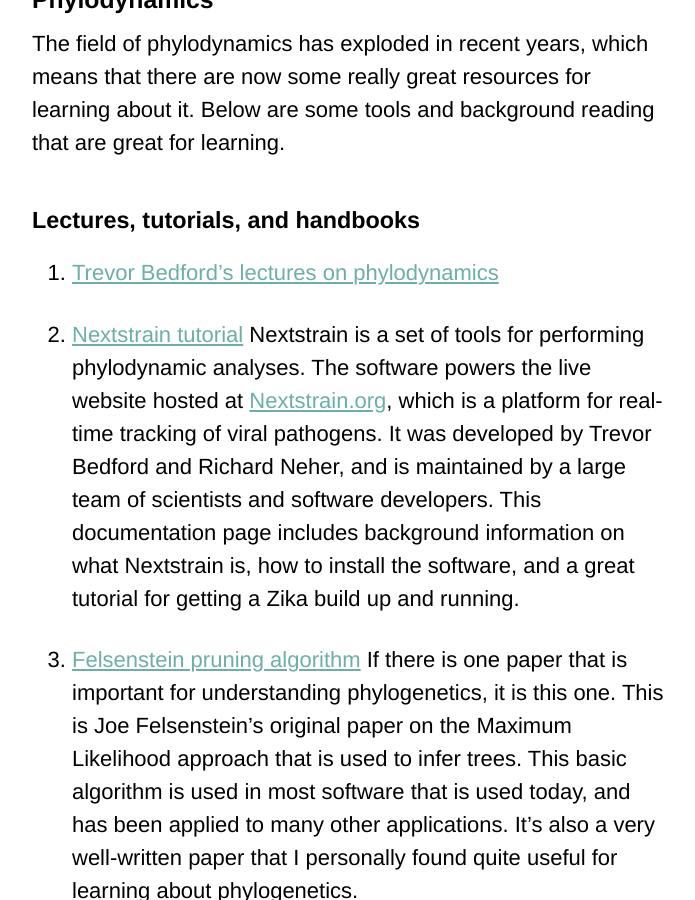
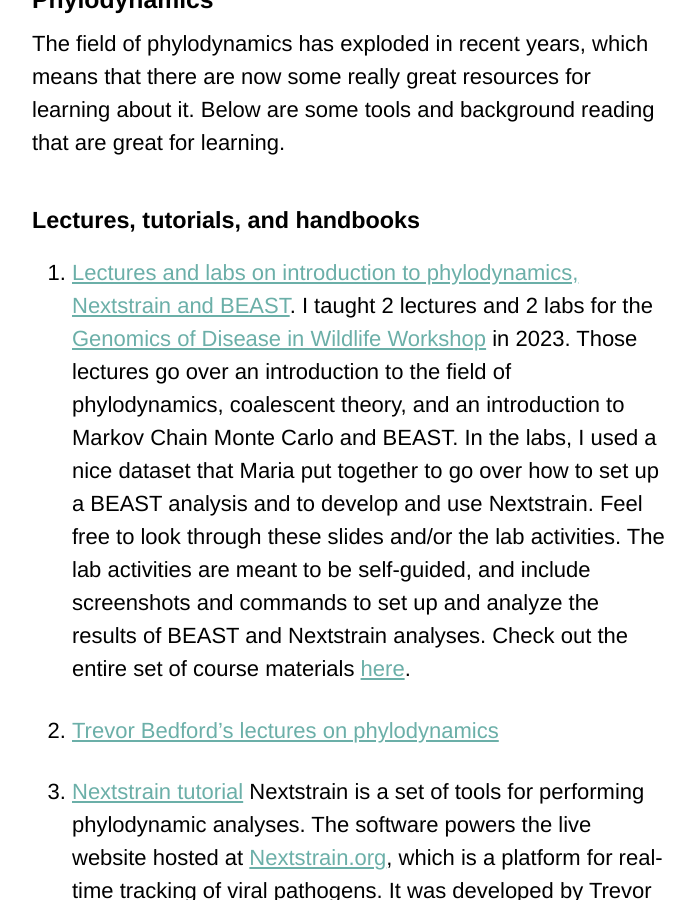
Before and after one commit to lmoncla/monclalab, a Jekyll site: the page built from _pages/handbook.md, in a window 1280 px wide and 900 px high, scrolled down 6676 px. Shown: the whole window, without its empty margins (290-985 px from the left). Built offline with Jekyll 4.4.1, drawn with Linux system fonts in a browser that asks for light colours; cached includes are drawn as plain includes; a script that is not in the unit is left out; comment, search, counter and statistics services are not loaded.

Commit message:
adding in workshop materials

```diff
--- a/_pages/handbook.md
+++ b/_pages/handbook.md
@@ -52,23 +52,25 @@ This is an amazing book about Bayesian statistics. During my post-doc, our lab d
 The field of phylodynamics has exploded in recent years, which means that there are now some really great resources for learning about it. Below are some tools and background reading that are great for learning.
 
 #### Lectures, tutorials, and handbooks
-1. [Trevor Bedford's lectures on phylodynamics](https://bedford.io/projects/phylodynamics-lecture/)
+1. [Lectures and labs on introduction to phylodynamics, Nextstrain and BEAST](https://github.com/lmoncla/csu-genomics-disease-wildlife-workshop). I taught 2 lectures and 2 labs for the [Genomics of Disease in Wildlife Workshop](https://gdwworkshop.colostate.edu/) in 2023. Those lectures go over an introduction to the field of phylodynamics, coalescent theory, and an introduction to Markov Chain Monte Carlo and BEAST. In the labs, I used a nice dataset that Maria put together to go over how to set up a BEAST analysis and to develop and use Nextstrain. Feel free to look through these slides and/or the lab activities. The lab activities are meant to be self-guided, and include screenshots and commands to set up and analyze the results of BEAST and Nextstrain analyses. Check out the entire set of course materials [here](https://github.com/gdw-workshop/2023_GDW_Workshop).
 
-2. [Nextstrain tutorial](https://docs.nextstrain.org/en/latest/index.html)
+2. [Trevor Bedford's lectures on phylodynamics](https://bedford.io/projects/phylodynamics-lecture/)
+
+3. [Nextstrain tutorial](https://docs.nextstrain.org/en/latest/index.html)
 Nextstrain is a set of tools for performing phylodynamic analyses. The software powers the live website hosted at [Nextstrain.org](nextstrain.org), which is a platform for real-time tracking of viral pathogens. It was developed by Trevor Bedford and Richard Neher, and is maintained by a large team of scientists and software developers. This documentation page includes background information on what Nextstrain is, how to install the software, and a great tutorial for getting a Zika build up and running.
 
-3. [Felsenstein pruning algorithm](https://link.springer.com/article/10.1007/BF01734359#Bib1)
+4. [Felsenstein pruning algorithm](https://link.springer.com/article/10.1007/BF01734359#Bib1)
 If there is one paper that is important for understanding phylogenetics, it is this one. This is Joe Felsenstein's original paper on the Maximum Likelihood approach that is used to infer trees. This basic algorithm is used in most software that is used today, and has been applied to many other applications. It's also a very well-written paper that I personally found quite useful for learning about phylogenetics.
 
-4. [How to read a tree](https://artic.network/how-to-read-a-tree.html)
+5. [How to read a tree](https://artic.network/how-to-read-a-tree.html)
 This is generally a very nice, quick introduction on how to read and interpret a phylogeny.
 
-5. [David Rasmussen's reading list](https://davidrasm.github.io/MolEpi/readings/) David Rasmussen has put together this really great list of papers that cover many aspects of phylogenetics and evolutionary biology as applied to viruses.
+6. [David Rasmussen's reading list](https://davidrasm.github.io/MolEpi/readings/) David Rasmussen has put together this really great list of papers that cover many aspects of phylogenetics and evolutionary biology as applied to viruses.
 
-6. [Black and Dudas Genomic Epidemiology handbook](https://alliblk.github.io/genepi-book/)
+7. [Black and Dudas Genomic Epidemiology handbook](https://alliblk.github.io/genepi-book/)
 This handbook was written by Alli Black and Gytis Dudas, specifically targeting individuals working in the field of public health practice. It goes over some background concepts in genomic epidemiology, and is a nicely written guide.
 
-7. [Trevor Bedford's dynamics practical](https://github.com/trvrb/dynamics-practical). I did this practical when I first joined the Bedford lab as a post doc and it was a really nice introduction to setting up a beast analysis. It is quick, easy, and a good introduction.
+8. [Trevor Bedford's dynamics practical](https://github.com/trvrb/dynamics-practical). I did this practical when I first joined the Bedford lab as a post doc and it was a really nice introduction to setting up a beast analysis. It is quick, easy, and a good introduction.
 
 #### Papers
 * [Pybus and Rambaut, 2009](https://www.nature.com/articles/nrg2583)
```
Also changed, not shown: _pages/outreach.md (+8 -0 lines), 1 other file.
